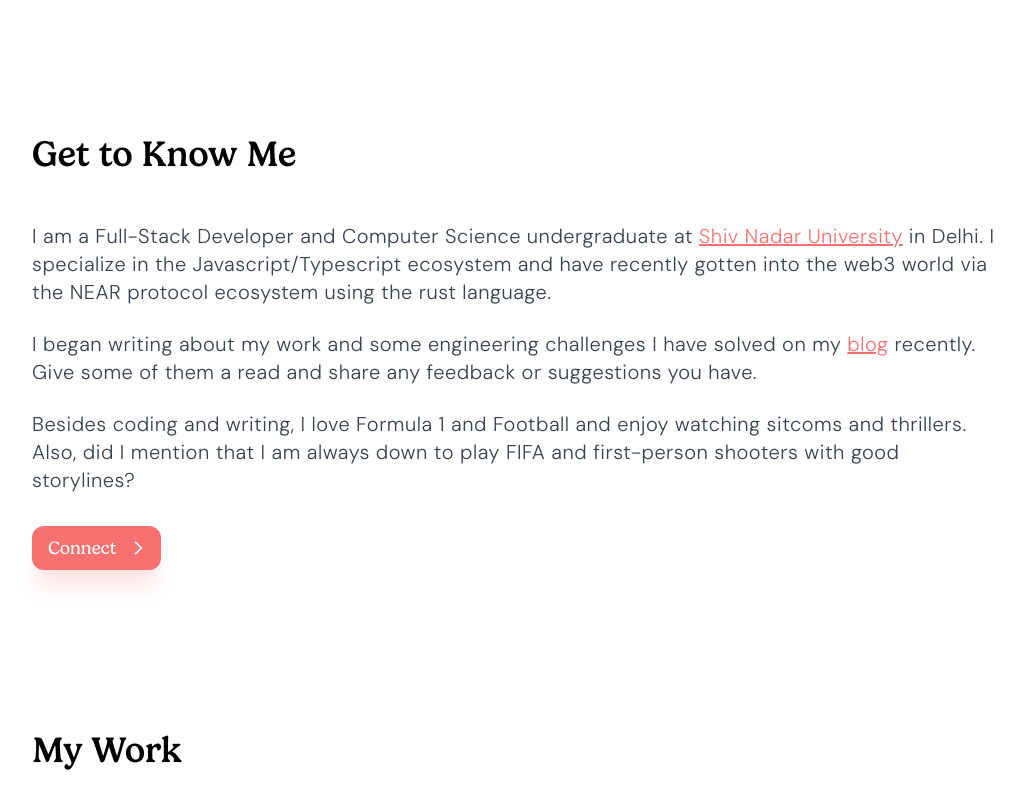
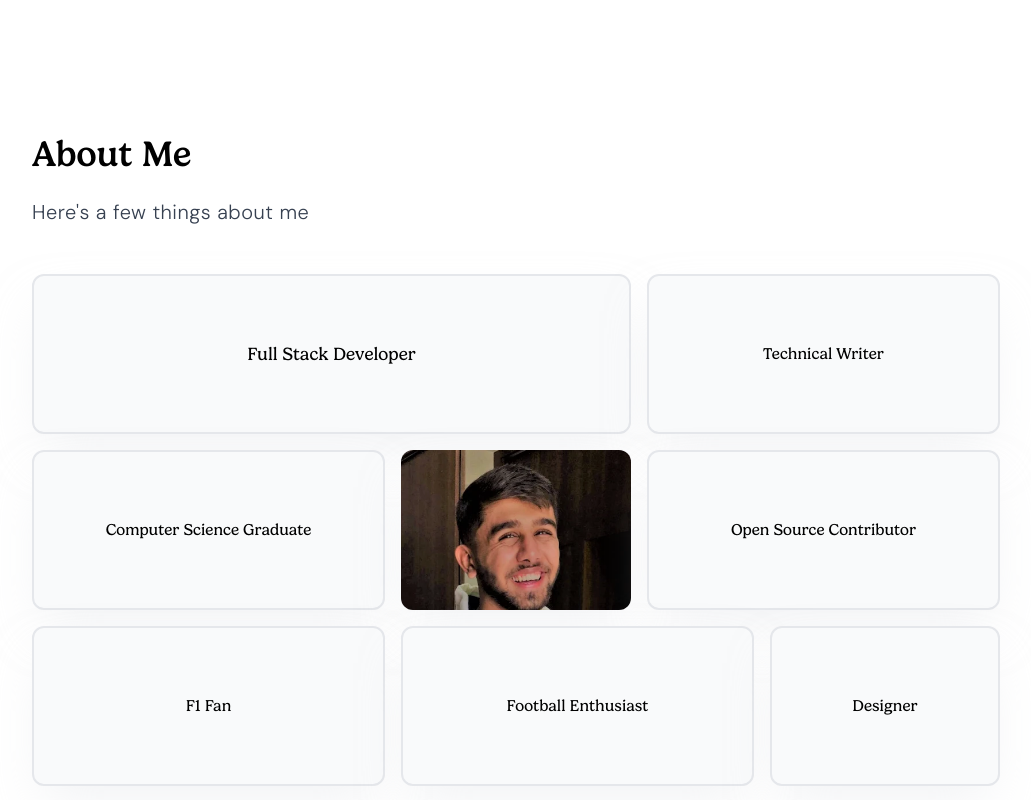
Before and after one commit to siddharthborderwala/siddharthborderwala.com, a Next.js app: page / in a window 1280 px wide. Shown: the part 620-1420 px from the top of the page, without its empty margins (128-1159 px from the left). Built offline with nearby package versions, Linux system fonts and the light colour scheme; a web font is replaced by a local one.

Commit message:
progress

```diff
--- a/src/app/page.tsx
+++ b/src/app/page.tsx
@@ -18,13 +18,18 @@ export default function Home() {
           </FadeInSection>
           <FadeInSection delay={0.1}>
             <Text>
-              I build beautiful, fast, accessible and amazing websites. I am a
-              computer science geek and I love programming.
+              I am a full stack developer. I build fast, beautiful and
+              accessible websites and apps.
             </Text>
           </FadeInSection>
-          <FadeInSection delay={0.2}>
-            <LinkCTA href="/contact" label="Contact Me" />
-          </FadeInSection>
+          <div className="flex items-center justify-start gap-4">
+            <FadeInSection delay={0.2}>
+              <LinkCTA href="/contact" label="Contact Me" />
+            </FadeInSection>
+            <FadeInSection delay={0.2}>
+              <LinkCTA isSecondary={true} href="/work" label="Know More" />
+            </FadeInSection>
+          </div>
         </div>
         <div className="md:ml-16 rounded-full flex-shrink-0">
           <FadeInSection>
@@ -39,38 +44,104 @@ export default function Home() {
       <main className="w-constraint mt-16 pb-20 sm:pb-32">
         <section id="about" className="pt-8">
           <FadeInSection>
-            <h3 className="text-4xl font-medium mb-12">Get to Know Me</h3>
+            <h3 className="text-4xl font-medium">About Me</h3>
           </FadeInSection>
-          {/* TODO: change this to a better visual thingy */}
-          <FadeInSection delay={0.1}>
-            <Text>
-              I am a Full-Stack Developer and Computer Science undergraduate at{' '}
-              <ExternalLink href="https://snu.edu.in/home">
-                Shiv Nadar University
-              </ExternalLink>{' '}
-              in Delhi. I specialize in the Javascript/Typescript ecosystem and
-              have recently gotten into the web3 world via the NEAR protocol
-              ecosystem using the rust language.
-            </Text>
-            <Text>
-              I began writing about my work and some engineering challenges I
-              have solved on my{' '}
-              <Link href="/blog" className="underline text-red-400">
-                blog
-              </Link>{' '}
-              recently. Give some of them a read and share any feedback or
-              suggestions you have.
-            </Text>
-            <Text>
-              Besides coding and writing, I love Formula 1 and Football and
-              enjoy watching sitcoms and thrillers. Also, did I mention that I
-              am always down to play FIFA and first-person shooters with good
-              storylines?
-            </Text>
+          <FadeInSection>
+            <Text>Here&apos;s a few things about me</Text>
           </FadeInSection>
-          <FadeInSection delay={0.2}>
-            <LinkCTA href="/contact" label="Connect" />
-          </FadeInSection>
+          <div
+            className="grid gap-4 mt-12"
+            style={{
+              gridTemplateColumns: `repeat(8, 1fr)`,
+              gridTemplateRows: 'repeat(3, 10rem)',
+            }}
+          >
+            <FadeInSection
+              delay={0.3}
+              className="w-full h-full p-4 flex items-center justify-center bg-gray-50 rounded-xl border-2 border-gray-200 shadow-2xl shadow-gray-200/50"
+              style={{
+                gridColumn: '1 / 6',
+                gridRow: '1 / 2',
+              }}
+            >
+              <p className="text-center text-lg font-serif">
+                Full Stack Developer
+              </p>
+            </FadeInSection>
+            <FadeInSection
+              delay={0.3}
+              className="w-full h-full p-4 flex items-center justify-center bg-gray-50 rounded-xl border-2 border-gray-200 shadow-2xl shadow-gray-200/50"
+              style={{
+                gridColumn: '6 / 9',
+                gridRow: '1 / 2',
+              }}
+            >
+              <p className="text-center font-serif">Technical Writer</p>
+            </FadeInSection>
+            <FadeInSection
+              delay={0.4}
+              className="w-full h-full p-4 flex items-center justify-center bg-gray-50 rounded-xl border-2 border-gray-200 shadow-2xl shadow-gray-200/50"
+              style={{
+                gridColumn: '1 / 4',
+                gridRow: '2 / 3',
+              }}
+            >
+              <p className="text-center font-serif">
+                Computer Science Graduate
+              </p>
+            </FadeInSection>
+            <FadeInSection
+              delay={0.4}
+              className="w-full h-full flex items-center justify-center bg-gray-50 rounded-xl shadow-2xl shadow-gray-200/50"
+              style={{
+                gridColumn: '4 / 6',
+                gridRow: '2 / 3',
+                backgroundImage: `url(${Sid.src})`,
+                backgroundSize: '150%',
+                backgroundPosition: 'center 30%',
+              }}
+            ></FadeInSection>
+            <FadeInSection
+              delay={0.4}
+              className="w-full h-full p-4 flex items-center justify-center bg-gray-50 rounded-xl border-2 border-gray-200 shadow-2xl shadow-gray-200/50"
+              style={{
+                gridColumn: '6 / 9',
+                gridRow: '2 / 3',
+              }}
+            >
+              <p className="text-center font-serif">Open Source Contributor</p>
+            </FadeInSection>
+            <FadeInSection
+              delay={0.6}
+              className="w-full h-full p-4 flex items-center justify-center bg-gray-50 rounded-xl border-2 border-gray-200 shadow-2xl shadow-gray-200/50"
+              style={{
+                gridColumn: '1 / 4',
+                gridRow: '3 / 4',
+              }}
+            >
+              <p className="text-center font-serif">F1 Fan</p>
+            </FadeInSection>
+            <FadeInSection
+              delay={0.6}
+              className="w-full h-full p-4 flex items-center justify-center bg-gray-50 rounded-xl border-2 border-gray-200 shadow-2xl shadow-gray-200/50"
+              style={{
+                gridColumn: '4 / 7',
+                gridRow: '3 / 4',
+              }}
+            >
+              <p className="text-center font-serif">Football Enthusiast</p>
+            </FadeInSection>
+            <FadeInSection
+              delay={0.6}
+              className="w-full h-full p-4 flex items-center justify-center bg-gray-50 rounded-xl border-2 border-gray-200 shadow-2xl shadow-gray-200/50"
+              style={{
+                gridColumn: '7 / 9',
+                gridRow: '3 / 4',
+              }}
+            >
+              <p className="text-center font-serif">Designer</p>
+            </FadeInSection>
+          </div>
         </section>
         <section id="work" className="mt-32 pt-8">
           <FadeInSection>
--- a/src/components/fade-in-section/index.tsx
+++ b/src/components/fade-in-section/index.tsx
@@ -1,6 +1,6 @@
 'use client';
 
-import { AnimationProps, motion } from 'framer-motion';
+import { type AnimationProps, type MotionStyle, motion } from 'framer-motion';
 import { useState, useRef, useEffect } from 'react';
 
 const FadeInSection: React.FC<
@@ -8,8 +8,9 @@ const FadeInSection: React.FC<
     delay?: number;
     ease?: AnimationProps['transition'];
     className?: string;
+    style?: MotionStyle;
   }>
-> = ({ children, className, delay = 0, ease = 'easeInOut' }) => {
+> = ({ children, className, delay = 0, ease = 'easeInOut', style = {} }) => {
   const [isVisible, setVisible] = useState(false);
   const checkerRef = useRef<HTMLDivElement | null>(null);
 
@@ -22,7 +23,9 @@ const FadeInSection: React.FC<
 
     const observer = new IntersectionObserver(entries => {
       entries.forEach(entry => {
-        if (entry.isIntersecting) setVisible(true);
+        if (entry.isIntersecting) {
+          setVisible(true);
+        }
       });
     });
 
@@ -47,10 +50,15 @@ const FadeInSection: React.FC<
 
   return (
     <motion.div
-      initial={{ opacity: 0, y: 16 }}
-      animate={{ opacity: isVisible ? 1 : 0, y: 0 }}
-      transition={{ ease, delay }}
+      initial={{ opacity: 0, y: 16, rotateX: '-2deg' }}
+      animate={{ opacity: 1, y: 0, rotateX: '0deg' }}
+      transition={{ ease, delay, duration: 0.2 }}
       className={className}
+      style={{
+        ...style,
+        transformPerspective: '200px',
+        transformOrigin: 'center',
+      }}
     >
       {children}
     </motion.div>
--- a/src/components/link-cta/index.tsx
+++ b/src/components/link-cta/index.tsx
@@ -4,13 +4,19 @@ import Link from 'next/link';
 const LinkCTA: React.FC<{
   href: string;
   label: string;
-}> = ({ href, label }) => {
+  isSecondary?: boolean;
+}> = ({ href, label, isSecondary }) => {
   return (
     <Link
       href={href}
-      className="group bg-red-400 font-serif text-white text-lg py-2 px-4 mt-8 inline-flex items-center rounded-xl transition-all shadow-xl shadow-red-100 hover:shadow-2xl hover:shadow-red-200 active:shadow-lg active:shadow-red-200"
+      className={`group font-serif text-lg py-2 px-4 mt-8 inline-flex gap-3 items-center rounded-xl ${
+        isSecondary
+          ? 'bg-transparent border border-red-400 text-red-400 shadow-red-100/50 hover:shadow-red-200/50 active:shadow-red-200/50'
+          : 'bg-red-400 text-white shadow-red-100 hover:shadow-red-200 active:shadow-red-200'
+      } transition-all shadow-xl hover:shadow-2xl active:shadow-lg`}
     >
-      <span className="mr-3">{label}</span>
+      <span>{label}</span>
+      {isSecondary ? null : (
         <div className="relative w-4 h-4 mb-[2px]">
           <CaretRight
             className="absolute inset-0 opacity-100 scale-100 group-hover:scale-0 transition-all group-hover:opacity-0 group-hover:translate-x-4"
@@ -21,6 +27,7 @@ const LinkCTA: React.FC<{
             weight="bold"
           />
         </div>
+      )}
     </Link>
   );
 };
--- a/src/components/navbar/index.tsx
+++ b/src/components/navbar/index.tsx
@@ -27,6 +27,16 @@ const navLinks = [
   },
 ];
 
+const logo = (
+  <Image
+    src="/logo.svg"
+    height={48}
+    width={48}
+    alt="logo"
+    className="h-12 w-12 inline-block"
+  />
+);
+
 const MobileNav = () => {
   const [isOpen, setIsOpen] = useState(false);
 
@@ -46,13 +56,7 @@ const MobileNav = () => {
     <>
       <div className="w-constraint w-full flex items-center justify-between py-4">
         <Link className="inline-block border rounded-full" href="/">
-          <Image
-            src="/logo.svg"
-            height={48}
-            width={48}
-            alt="logo"
-            className="h-12 w-12 inline-block"
-          />
+          {logo}
           <p className="sr-only">Siddharth Borderwala</p>
         </Link>
         <button title="Open Menu" onClick={() => setIsOpen(true)}>
@@ -65,13 +69,7 @@ const MobileNav = () => {
           <div className="fixed inset-0 h-screen w-screen z-[200] flex flex-col bg-gray-100">
             <div className="w-constraint w-full flex items-center justify-between py-4">
               <Link className="inline-block border rounded-full" href="/">
-                <Image
-                  src="/logo.svg"
-                  height={48}
-                  width={48}
-                  alt="logo"
-                  className="h-12 w-12 inline-block"
-                />
+                {logo}
                 <p className="sr-only">Siddharth Borderwala</p>
               </Link>
               <button title="Close Menu" onClick={() => setIsOpen(false)}>
@@ -106,13 +104,7 @@ const DesktopNav = () => {
   return (
     <div className="flex items-center py-4 w-constraint justify-between">
       <Link className="border rounded-full" href="/">
-        <Image
-          src="/logo.svg"
-          height={48}
-          width={48}
-          alt="logo"
-          className="h-12 w-12 inline-block"
-        />
+        {logo}
         <p className="sr-only">Siddharth Borderwala</p>
       </Link>
       <ul className="list-none flex gap-6">
--- a/src/components/text/index.tsx
+++ b/src/components/text/index.tsx
@@ -1,8 +1,14 @@
 import React from 'react';
 
-const Text: React.FC<React.PropsWithChildren> = ({ children }) => {
+const Text: React.FC<
+  React.PropsWithChildren<{
+    className?: string;
+  }>
+> = ({ children, className }) => {
   return (
-    <p className="text-lg md:text-xl text-gray-700 font-light tracking-wide mt-6">
+    <p
+      className={`text-lg md:text-xl text-gray-700 font-light tracking-wide mt-6 ${className}`}
+    >
       {children}
     </p>
   );
```
Lines whose indentation alone changed are shown as unchanged.
